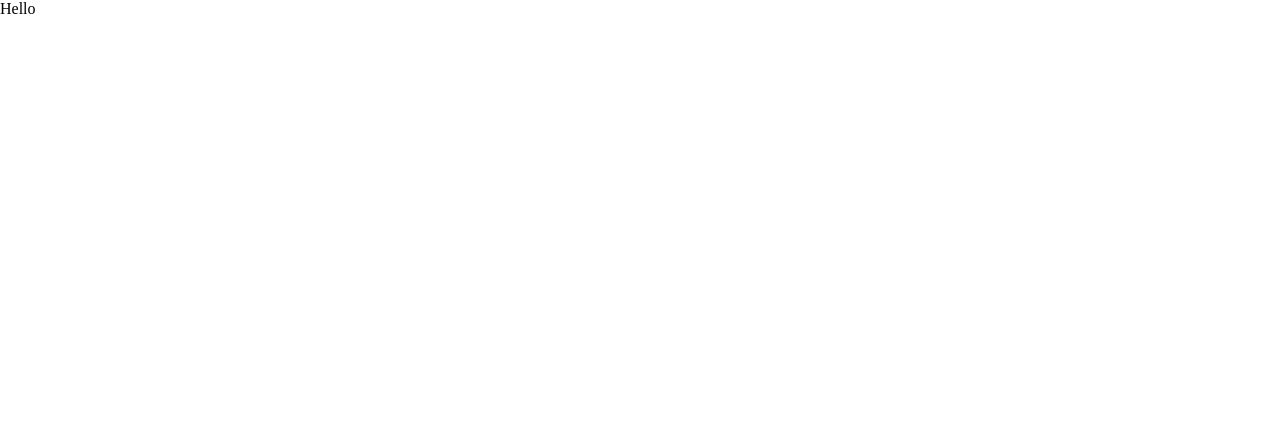
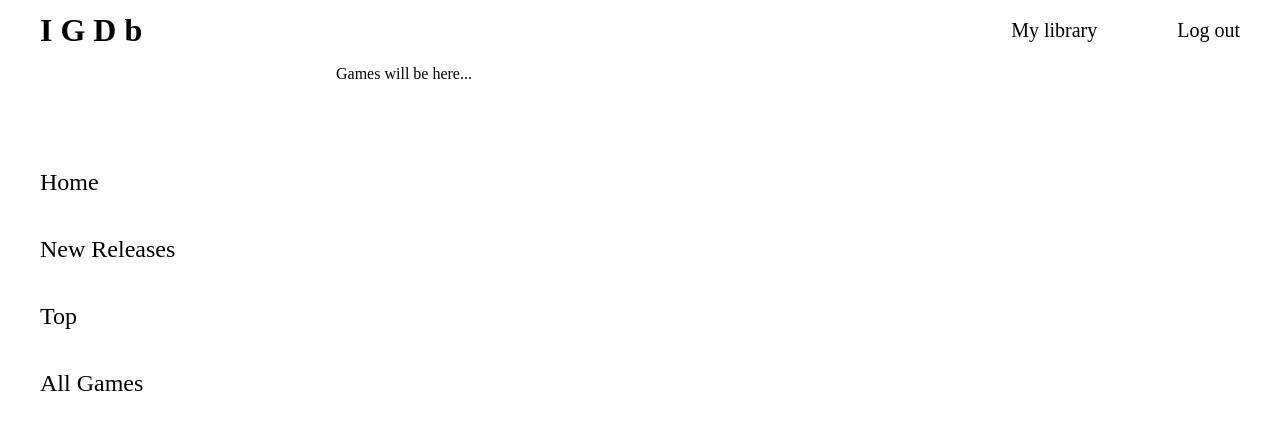
Before and after one commit to Redditask/IGDb, a React (Create React App) app: page / in a window 1280 px wide. Shown: the top 430 px of the page. Built offline with nearby package versions, Linux system fonts and the light colour scheme; a web font is replaced by a local one.

Commit message:
was created app concept

```diff
--- a/src/App.module.scss
+++ b/src/App.module.scss
@@ -1,4 +1,4 @@
-@import url('satoshi.css');
+@import url('satoshi.scss');
 
 * {
   font-family: 'Satoshi-Variable';
@@ -14,5 +14,11 @@
 }
 
 .App {
+  display: flex;
+  flex-direction: column;
 
+  &__body {
+    display: flex;
+    flex-direction: row;
+  }
 }
--- a/src/App.tsx
+++ b/src/App.tsx
@@ -2,10 +2,23 @@ import React from "react";
 
 import styles from "./App.module.scss";
 
+import Header from "./components/Header/Header";
+import AsideBar from "./components/AsideBar/AsideBar";
+import Body from "./components/Body/Body";
+
+// Ссылки в компонентах сделать через map, названия ссылок в константы
+// добавить RTK store/query
+// авторизация (jwt)
+// анимации при наведении на ссылки
+
 const App: React.FC = () => {
   return (
     <div className={styles.App}>
-      Hello
+        <Header/>
+        <div className={styles.App__body}>
+            <AsideBar/>
+            <Body/>
+        </div>
     </div>
   );
 }
--- /dev/null
+++ b/src/components/AsideBar/AsideBar.module.scss
@@ -0,0 +1,19 @@
+.AsideBar {
+  width: 20rem;
+
+  &__items {
+    display: flex;
+    flex-direction: column;
+    align-items: start;
+
+    font-size: 1.5rem;
+
+    margin: 7.5rem 0 0 2.5rem;
+
+    gap: 2.5rem;
+  }
+
+  &__item {
+    cursor: pointer;
+  }
+}
--- /dev/null
+++ b/src/components/AsideBar/AsideBar.tsx
@@ -0,0 +1,26 @@
+import React from "react";
+
+import styles from "./AsideBar.module.scss";
+
+const AsideBar: React.FC = () => {
+    return (
+        <aside className={styles.AsideBar}>
+          <ul className={styles.AsideBar__items}>
+              <li className={styles.AsideBar__item}>
+                  Home
+              </li>
+              <li className={styles.AsideBar__item}>
+                  New Releases
+              </li>
+              <li className={styles.AsideBar__item}>
+                  Top
+              </li>
+              <li className={styles.AsideBar__item}>
+                  All Games
+              </li>
+          </ul>
+        </aside>
+    );
+};
+
+export default AsideBar;
--- /dev/null
+++ b/src/components/Body/Body.module.scss
@@ -0,0 +1,3 @@
+.Body {
+  padding: 1rem;
+}
--- /dev/null
+++ b/src/components/Body/Body.tsx
@@ -0,0 +1,14 @@
+import React from "react";
+
+import styles from "./Body.module.scss";
+
+//тут в пропсах будет приходить игры
+const Body: React.FC = () => {
+    return (
+        <div className={styles.Body}>
+            Games will be here...
+        </div>
+    );
+};
+
+export default Body;
--- /dev/null
+++ b/src/components/Header/Header.module.scss
@@ -0,0 +1,21 @@
+.Header {
+  display: flex;
+  flex-direction: row;
+  justify-content: space-between;
+  align-items: center;
+
+  margin: 0.75rem 2.5rem 0 2.5rem;
+
+  &__items {
+    display: flex;
+    justify-content: space-around;
+
+    font-size: 1.25rem;
+
+    gap: 5rem;
+  }
+
+  &__item {
+    cursor: pointer;
+  }
+}
--- /dev/null
+++ b/src/components/Header/Header.tsx
@@ -0,0 +1,17 @@
+import React from "react";
+
+import styles from "./Header.module.scss";
+
+const Header: React.FC = () => {
+    return (
+        <header className={styles.Header}>
+            <h1>I G D b</h1>
+            <div className={styles.Header__items}>
+                <p className={styles.Header__item}>My library</p>
+                <p className={styles.Header__item}>Log out</p>
+            </div>
+        </header>
+    );
+};
+
+export default Header;
```
Also changed, not shown: src/satoshi.scss (renamed from src/satoshi.css).
